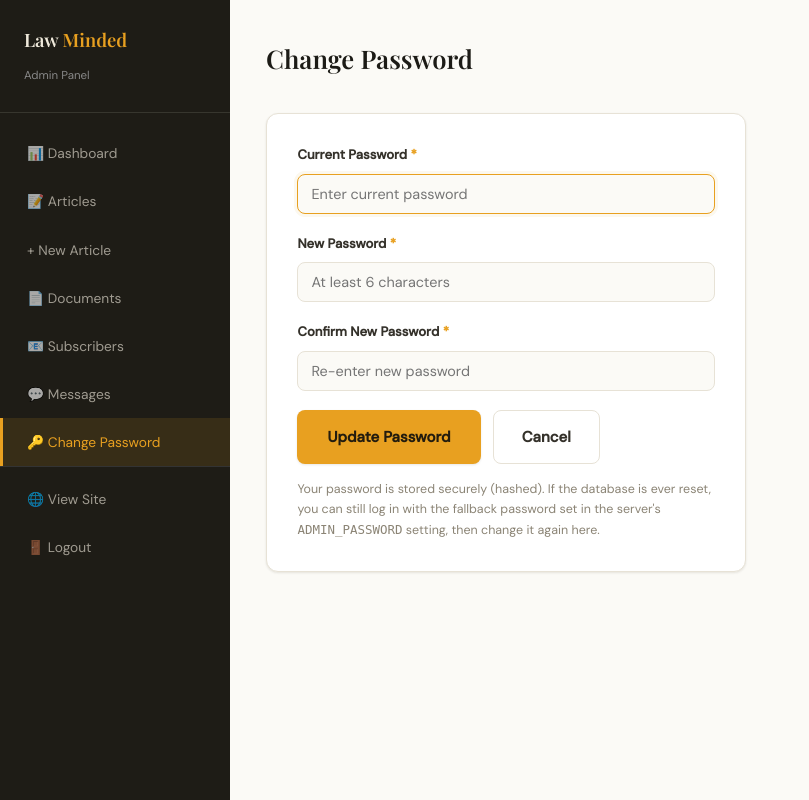
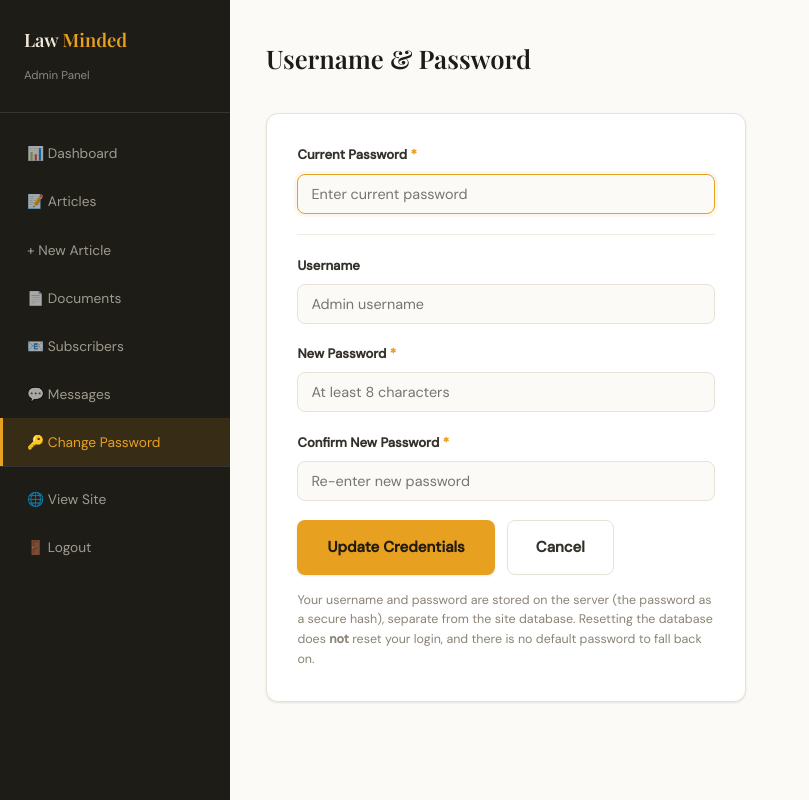
Before and after one commit to lawminded/lawminded, a Flask app: page /admin/password in a window 1280 px wide. Shown: the whole page, without its empty margins (0-809 px from the left). Run offline with Flask 3, Linux system fonts and the light colour scheme; the visitor is signed in with stand-in values (Sample User, id 1); some libraries are stand-ins or nearby versions.

Commit message:
Harden admin auth: username + password, no default, creds in .env not DB
- Login now requires a username AND password.
- Credentials stored in .env (ADMIN_USERNAME + base64 ADMIN_PW_HASH_B64),
  read live so all gunicorn workers see changes; never in the database, so a
  DB reset cannot revert access. Removed the hardcoded 'Wine123' default and
  all plaintext password comparison — login fails closed if creds are unset.
- check_admin uses hmac.compare_digest (username) + pbkdf2 hash (password).
- Session cleared on login (anti session-fixation). Min password len 8.
- Change-credentials page can update both username and password.

Co-Authored-By: Claude Opus 4.8 <noreply@anthropic.com>

```diff
--- a/app.py
+++ b/app.py
@@ -1,6 +1,8 @@
 import os
 import re
 import sqlite3
+import base64
+import hmac
 from io import BytesIO
 from datetime import date
 from functools import wraps
@@ -115,7 +117,11 @@ def sanitize_html(raw):
     return bleach.clean(raw or '', tags=ALLOWED_TAGS, attributes=ALLOWED_ATTRS, strip=True)
 
 CONTACT_RECEIVER = os.getenv('CONTACT_RECEIVER', os.getenv('MAIL_USERNAME'))
-ADMIN_PASSWORD = os.getenv('ADMIN_PASSWORD', 'Wine123')
+# Admin credentials live in .env (ADMIN_USERNAME + ADMIN_PW_HASH_B64), never in
+# the database — so a database reset can NEVER revert access to a default password.
+# There is intentionally NO hardcoded default: if credentials are unset, the admin
+# login fails closed (no access until credentials are configured on the server).
+ENV_PATH = os.path.join(os.path.dirname(os.path.abspath(__file__)), '.env')
 
 # Google AdSense — set ADSENSE_CLIENT in .env to your publisher id (ca-pub-XXXX).
 # Ad slot ids are configured per-placement in ADSENSE_SLOTS below.
@@ -329,12 +335,82 @@ def set_setting(key, value):
     db.close()
 
 
-def check_admin_password(entered):
-    """Verify against the DB-stored hash if set; otherwise the .env fallback."""
-    stored_hash = get_setting('admin_password_hash')
-    if stored_hash:
-        return check_password_hash(stored_hash, entered)
-    return entered == ADMIN_PASSWORD
+def _set_env_vars(updates):
+    """Persist key=value pairs to .env (atomic) and the live process env."""
+    lines = []
+    if os.path.exists(ENV_PATH):
+        with open(ENV_PATH, 'r') as f:
+            lines = f.read().splitlines()
+    seen, out = set(), []
+    for ln in lines:
+        key = ln.split('=', 1)[0] if ('=' in ln and not ln.lstrip().startswith('#')) else None
+        if key in updates:
+            out.append(f'{key}={updates[key]}'); seen.add(key)
+        else:
+            out.append(ln)
+    for k, v in updates.items():
+        if k not in seen:
+            out.append(f'{k}={v}')
+    tmp = ENV_PATH + '.tmp'
+    with open(tmp, 'w') as f:
+        f.write('\n'.join(out) + '\n')
+    os.replace(tmp, ENV_PATH)
+    for k, v in updates.items():
+        os.environ[k] = v
+
+
+def _env_value(key):
+    """Read a key straight from .env each time, so every gunicorn worker sees a
+    credential change immediately (no restart). Falls back to the process env."""
+    try:
+        with open(ENV_PATH, 'r') as f:
+            for ln in f:
+                ln = ln.rstrip('\n')
+                if ln.startswith(key + '='):
+                    return ln.split('=', 1)[1]
+    except OSError:
+        pass
+    return os.getenv(key, '')
+
+
+def get_admin_username():
+    return (_env_value('ADMIN_USERNAME') or '').strip()
+
+
+def _admin_hash():
+    """Admin password hash, stored base64-encoded in .env (keeps the '$'-laden
+    hash safe from dotenv variable interpolation)."""
+    b64 = _env_value('ADMIN_PW_HASH_B64') or ''
+    try:
+        return base64.b64decode(b64).decode('utf-8') if b64 else ''
+    except Exception:
+        return ''
+
+
+def admin_configured():
+    return bool(get_admin_username() and _admin_hash())
+
+
+def check_admin(username, password):
+    """Verify admin username + password. Fails closed — there is no default."""
+    u, h = get_admin_username(), _admin_hash()
+    if not u or not h:
+        return False
+    if not hmac.compare_digest((username or '').strip().lower(), u.lower()):
+        return False
+    return check_password_hash(h, password or '')
+
+
+def set_admin_credentials(username=None, password=None):
+    """Write new admin credentials to .env (password stored only as a hash)."""
+    updates = {}
+    if username is not None:
+        updates['ADMIN_USERNAME'] = username.strip()
+    if password is not None:
+        h = generate_password_hash(password, method='pbkdf2:sha256')
+        updates['ADMIN_PW_HASH_B64'] = base64.b64encode(h.encode('utf-8')).decode('ascii')
+    if updates:
+        _set_env_vars(updates)
 
 
 def build_resolution_docx(title, blocks):
@@ -779,10 +855,13 @@ def not_found(e):
 @limiter.limit('10 per minute; 40 per hour', methods=['POST'])
 def admin_login():
     if request.method == 'POST':
-        if check_admin_password(request.form.get('password', '')):
+        username = request.form.get('username', '')
+        password = request.form.get('password', '')
+        if check_admin(username, password):
+            session.clear()                      # rotate session on login (anti-fixation)
             session['admin_logged_in'] = True
             return redirect(url_for('admin_dashboard'))
-        flash('Incorrect password.', 'error')
+        flash('Incorrect username or password.', 'error')
     return render_template('admin/login.html')
 
 
@@ -791,19 +870,23 @@ def admin_login():
 def admin_password():
     if request.method == 'POST':
         current = request.form.get('current', '')
+        new_username = request.form.get('username', '').strip()
         new = request.form.get('new', '')
         confirm = request.form.get('confirm', '')
-        if not check_admin_password(current):
+        cur_hash = _admin_hash()
+        if not cur_hash or not check_password_hash(cur_hash, current):
             flash('Your current password is incorrect.', 'error')
-        elif len(new) < 6:
-            flash('New password must be at least 6 characters.', 'error')
+        elif new_username and not re.fullmatch(r'[A-Za-z0-9._-]{3,40}', new_username):
+            flash('Username must be 3–40 characters (letters, numbers, . _ - only).', 'error')
+        elif len(new) < 8:
+            flash('New password must be at least 8 characters.', 'error')
         elif new != confirm:
             flash('New password and confirmation do not match.', 'error')
         else:
-            set_setting('admin_password_hash', generate_password_hash(new, method='pbkdf2:sha256'))
-            flash('Password changed successfully.', 'success')
+            set_admin_credentials(username=new_username or get_admin_username(), password=new)
+            flash('Admin credentials updated successfully.', 'success')
             return redirect(url_for('admin_dashboard'))
-    return render_template('admin/password.html')
+    return render_template('admin/password.html', admin_username=get_admin_username())
 
 
 @app.route('/admin/logout')
--- a/templates/admin/password.html
+++ b/templates/admin/password.html
@@ -1,28 +1,34 @@
 {% extends "admin/base_admin.html" %}
-{% block admin_title %}Change Password{% endblock %}
+{% block admin_title %}Username & Password{% endblock %}
 {% block admin_content %}
 
 <form method="POST" class="admin-form" style="max-width:480px;">
   <input type="hidden" name="csrf_token" value="{{ csrf_token() }}">
   <div class="form-group">
     <label>Current Password <span style="color:var(--gold)">*</span></label>
-    <input type="password" name="current" placeholder="Enter current password" required autofocus>
+    <input type="password" name="current" placeholder="Enter current password" autocomplete="current-password" required autofocus>
+  </div>
+  <hr style="border:none;border-top:1px solid var(--hairline);margin:1.25rem 0;">
+  <div class="form-group">
+    <label>Username</label>
+    <input type="text" name="username" value="{{ admin_username }}" placeholder="Admin username" autocomplete="username">
   </div>
   <div class="form-group">
     <label>New Password <span style="color:var(--gold)">*</span></label>
-    <input type="password" name="new" placeholder="At least 6 characters" required>
+    <input type="password" name="new" placeholder="At least 8 characters" autocomplete="new-password" required>
   </div>
   <div class="form-group">
     <label>Confirm New Password <span style="color:var(--gold)">*</span></label>
-    <input type="password" name="confirm" placeholder="Re-enter new password" required>
+    <input type="password" name="confirm" placeholder="Re-enter new password" autocomplete="new-password" required>
   </div>
   <div style="display:flex;gap:.75rem;margin-top:.5rem;">
-    <button type="submit" class="btn-primary">Update Password</button>
+    <button type="submit" class="btn-primary">Update Credentials</button>
     <a href="{{ url_for('admin_dashboard') }}" class="btn-secondary">Cancel</a>
   </div>
   <p style="font-family:var(--uf);font-size:.78rem;color:var(--muted);margin-top:1rem;line-height:1.6;">
-    Your password is stored securely (hashed). If the database is ever reset, you can still log in with the
-    fallback password set in the server's <code>ADMIN_PASSWORD</code> setting, then change it again here.
+    Your username and password are stored on the server (the password as a secure hash), separate from the
+    site database. Resetting the database does <strong>not</strong> reset your login, and there is no default
+    password to fall back on.
   </p>
 </form>
 
```
Also changed, not shown: templates/admin/login.html (+8 -2 lines).
